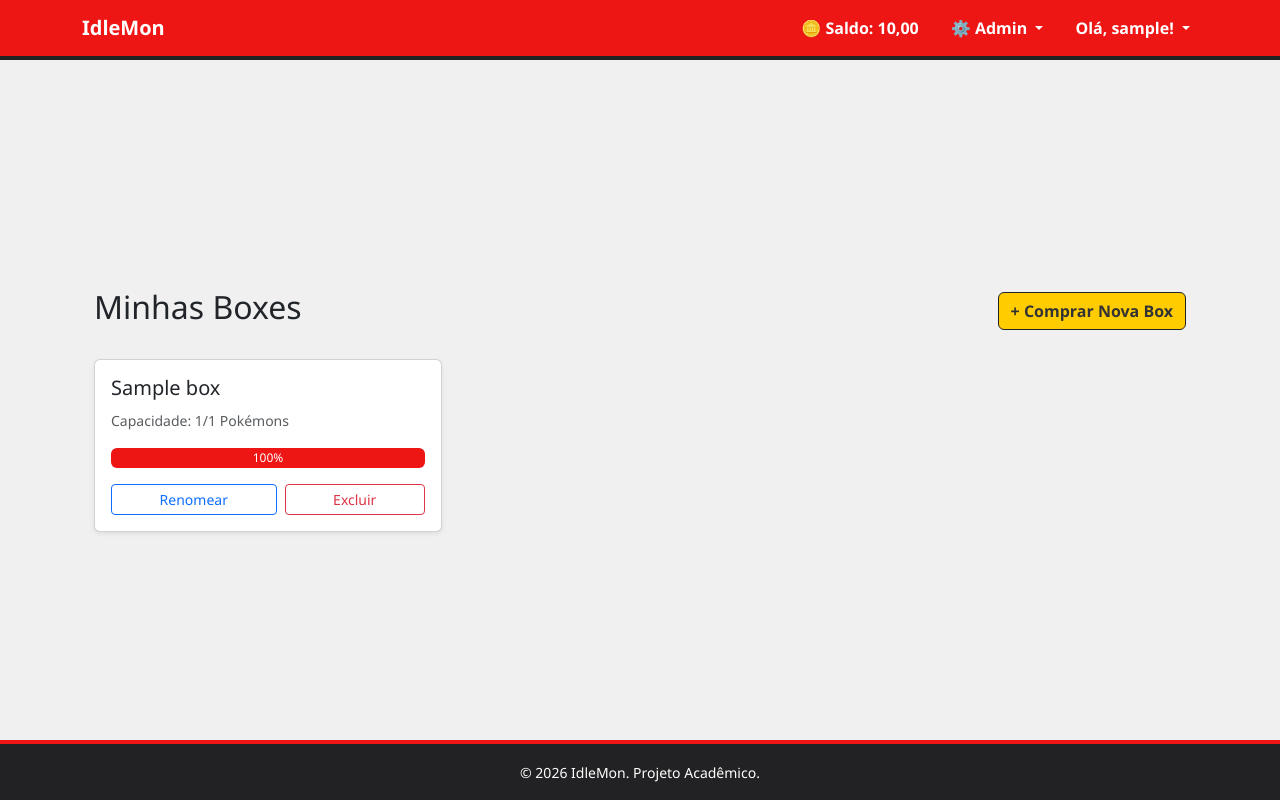
After one commit to gustavo-berti/IdleMon, a Django app: page /pokemon/boxes/ in a window 1280 px wide. The commit adds this page. Run offline with Django 5.2, Linux system fonts and the light colour scheme; a user stored in the database is signed in; tables that the repository leaves empty hold one stand-in row (values such as "Sample post").

Commit message:
feat: adiciona crud de box

```diff
--- /dev/null
+++ b/idlepokemon/pokemon/templates/pokemon/box_list.html
@@ -0,0 +1,60 @@
+{% extends "website/template.html" %}
+
+{% block title %}Minhas Boxes{% endblock %}
+
+{% block content %}
+<div class="container my-5">
+  <div class="d-flex justify-content-between align-items-center mb-4">
+    <h2>Minhas Boxes</h2>
+    <a href="{% url 'box_create' %}" class="btn btn-poke">
+      + Comprar Nova Box
+    </a>
+  </div>
+
+  {% if boxes %}
+  <div class="row g-4">
+    {% for box in boxes %}
+    <div class="col-md-6 col-lg-4">
+      <div class="card shadow-sm h-100">
+        <div class="card-body">
+          <h5 class="card-title">{{ box.name }}</h5>
+          <p class="text-muted mb-3">
+            <small>Capacidade: {{ box.pokemon_instances.count }}/{{ box.slots_max }} Pokémons</small>
+          </p>
+
+          <div class="progress mb-3" style="height: 20px;">
+            {% widthratio box.pokemon_instances.count box.slots_max 100 as percentage %}
+            <div class="progress-bar"
+                 role="progressbar"
+                 style="width: {{ percentage }}%; background-color: var(--poke-red);"
+                 aria-valuenow="{{ percentage }}"
+                 aria-valuemin="0"
+                 aria-valuemax="100">
+              {{ percentage }}%
+            </div>
+          </div>
+
+          <div class="d-flex gap-2">
+            <a href="{% url 'box_update' box.pk %}" class="btn btn-sm btn-outline-primary flex-fill">
+              Renomear
+            </a>
+            <a href="{% url 'box_delete' box.pk %}" class="btn btn-sm btn-outline-danger flex-fill">
+              Excluir
+            </a>
+          </div>
+        </div>
+      </div>
+    </div>
+    {% endfor %}
+  </div>
+  {% else %}
+  <div class="alert alert-info">
+    <h5>Você ainda não possui boxes!</h5>
+    <p class="mb-0">
+      Compre sua primeira box para começar a colecionar Pokémons.
+      <a href="{% url 'box_create' %}" class="alert-link">Comprar agora</a>
+    </p>
+  </div>
+  {% endif %}
+</div>
+{% endblock %}
--- a/idlepokemon/pokemon/urls.py
+++ b/idlepokemon/pokemon/urls.py
@@ -8,6 +8,10 @@ from .views import (
     OvoCreateView,
     OvoUpdateView,
     OvoDeleteView,
+    BoxListView,
+    BoxCreateView,
+    BoxUpdateView,
+    BoxDeleteView,
 )
 
 urlpatterns = [
@@ -22,4 +26,10 @@ urlpatterns = [
     path('admin/ovos/novo/', OvoCreateView.as_view(), name='ovo_create'),
     path('admin/ovos/<int:pk>/editar/', OvoUpdateView.as_view(), name='ovo_update'),
     path('admin/ovos/<int:pk>/excluir/', OvoDeleteView.as_view(), name='ovo_delete'),
+
+    # User - Box
+    path('boxes/', BoxListView.as_view(), name='box_list'),
+    path('boxes/nova/', BoxCreateView.as_view(), name='box_create'),
+    path('boxes/<int:pk>/editar/', BoxUpdateView.as_view(), name='box_update'),
+    path('boxes/<int:pk>/excluir/', BoxDeleteView.as_view(), name='box_delete'),
 ]
--- a/idlepokemon/pokemon/views.py
+++ b/idlepokemon/pokemon/views.py
@@ -12,8 +12,8 @@ from django.views.generic import (
 )
 
 from accounts.models import PerfilTreinador
-from .forms import TipoPokemonForm, OvoForm
-from .models import TipoPokemon, Ovo
+from .forms import BoxForm, TipoPokemonForm, OvoForm
+from .models import Box, TipoPokemon, Ovo
 
 
 # ============================================
@@ -95,3 +95,49 @@ class OvoDeleteView(DeleteView):
     model = Ovo
     template_name = 'pokemon/admin/ovo_confirm_delete.html'
     success_url = reverse_lazy('ovo_list')
+
+# ============================================
+# CRUD Box (User)
+# ============================================
+
+class BoxListView(LoginRequiredMixin, ListView):
+    model = Box
+    template_name = 'pokemon/box_list.html'
+    context_object_name = 'boxes'
+
+    def get_queryset(self):
+        perfil = get_object_or_404(PerfilTreinador, user=self.request.user)
+        return Box.objects.filter(trainer_profile=perfil).order_by('name')
+
+
+class BoxCreateView(LoginRequiredMixin, CreateView):
+    model = Box
+    form_class = BoxForm
+    template_name = 'pokemon/box_form.html'
+    success_url = reverse_lazy('box_list')
+
+    def form_valid(self, form):
+        perfil, created = PerfilTreinador.objects.get_or_create(user=self.request.user)
+        form.instance.trainer_profile = perfil
+        return super().form_valid(form)
+
+
+class BoxUpdateView(LoginRequiredMixin, UpdateView):
+    model = Box
+    form_class = BoxForm
+    template_name = 'pokemon/box_form.html'
+    success_url = reverse_lazy('box_list')
+
+    def get_queryset(self):
+        perfil = get_object_or_404(PerfilTreinador, user=self.request.user)
+        return Box.objects.filter(trainer_profile=perfil)
+
+
+class BoxDeleteView(LoginRequiredMixin, DeleteView):
+    model = Box
+    template_name = 'pokemon/box_confirm_delete.html'
+    success_url = reverse_lazy('box_list')
+
+    def get_queryset(self):
+        perfil = get_object_or_404(PerfilTreinador, user=self.request.user)
+        return Box.objects.filter(trainer_profile=perfil)
--- a/idlepokemon/website/templates/website/partials/navbar.html
+++ b/idlepokemon/website/templates/website/partials/navbar.html
@@ -49,6 +49,7 @@
           </a>
           <ul class="dropdown-menu dropdown-menu-end">
             <li><a class="dropdown-item" href="{% url 'account_detail' %}">Meu Perfil</a></li>
+            <li><a class="dropdown-item" href="{% url 'box_list' %}">Minhas Boxes</a></li>
             <li><a class="dropdown-item" href="#">Loja de Ovos</a></li>
             <li><hr class="dropdown-divider" /></li>
             <li>
```
Also changed, not shown: idlepokemon/pokemon/forms.py (+11 -0 lines), idlepokemon/pokemon/templates/pokemon/box_confirm_delete.html (added, +32 -0 lines), idlepokemon/pokemon/templates/pokemon/box_form.html (added, +43 -0 lines).
